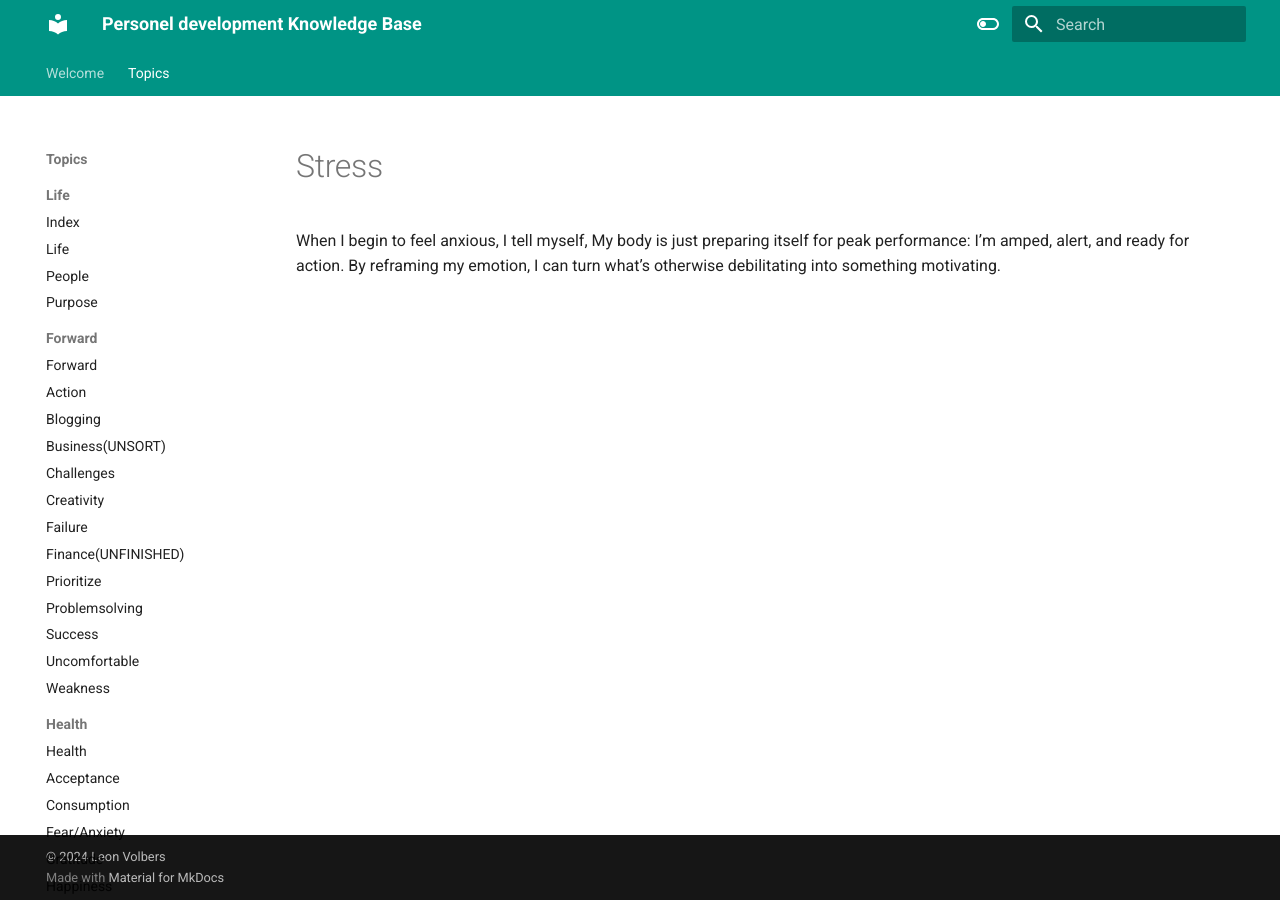
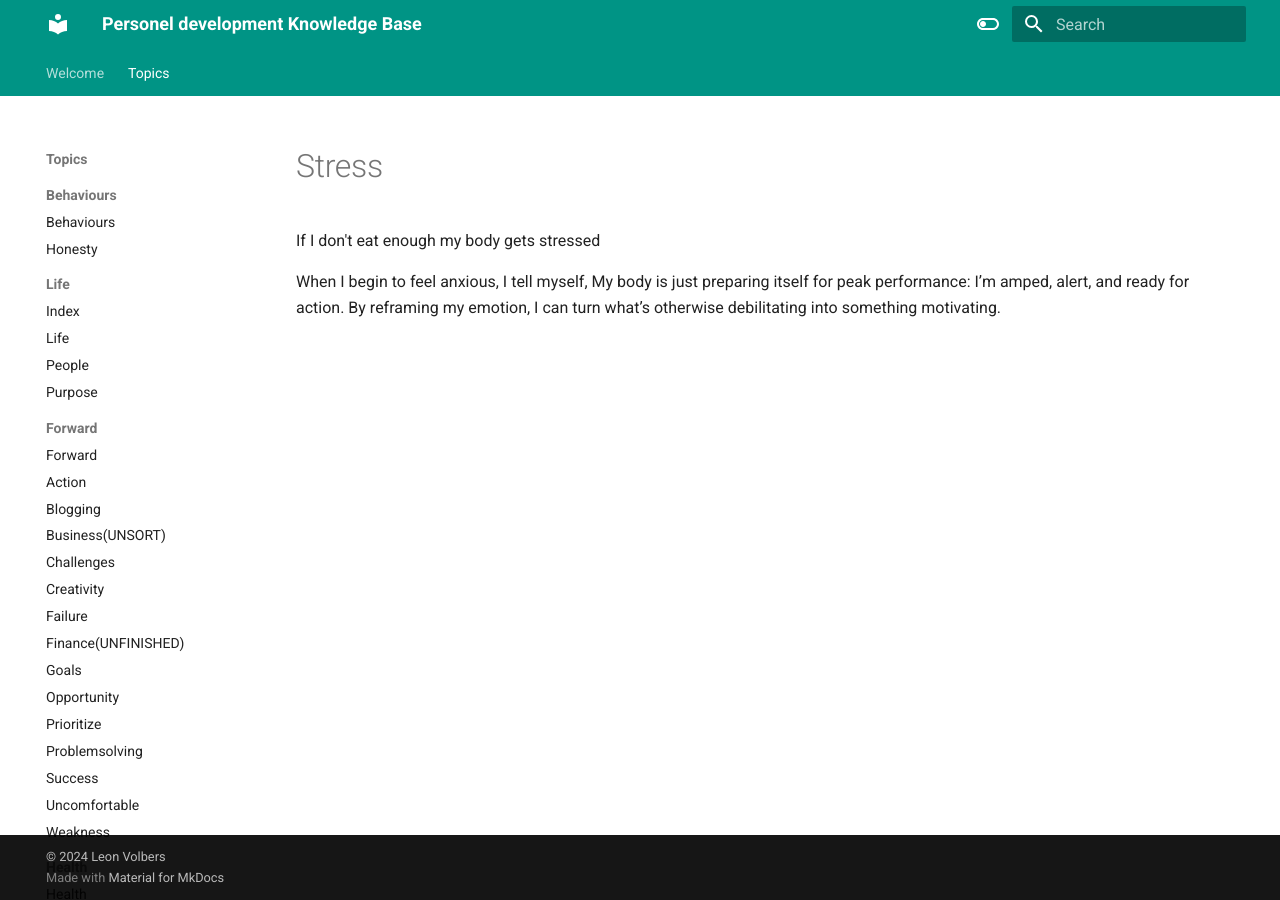
Before and after one commit to levoxtrip/PKB, an MkDocs documentation site: the page built from docs/topics/health/Stress.md, in a window 1280 px wide. Built offline with MkDocs 1.6.1 and Material for MkDocs 9.7.7, drawn with Linux system fonts in a browser that asks for light colours.

Commit message:
New knowledge added from dayone reflections

```diff
--- a/docs/topics/health/Stress.md
+++ b/docs/topics/health/Stress.md
@@ -1,2 +1,5 @@
 # Stress
+If I don't eat enough my body gets stressed
+
+
 When I begin to feel anxious, I tell myself, My body is just preparing itself for peak performance: I’m amped, alert, and ready for action. By reframing my emotion, I can turn what’s otherwise debilitating into something motivating.
--- /dev/null
+++ b/docs/topics/health/Thinking.md
@@ -0,0 +1 @@
+# Thinking
```
Also changed, not shown: docs/topics/Behaviours/Honesty.md (added, +2 -0 lines), docs/topics/Behaviours/index.md (added, +3 -0 lines), docs/topics/forward/Goals.md (added, +4 -0 lines), docs/topics/forward/Opportunity.md (added, +4 -0 lines), docs/topics/forward/Success.md (+2 -0 lines), docs/topics/forward/index.md (+4 -0 lines), docs/topics/health/OwnReflection.md (added, +5 -0 lines), docs/topics/health/index.md (+1 -0 lines).
